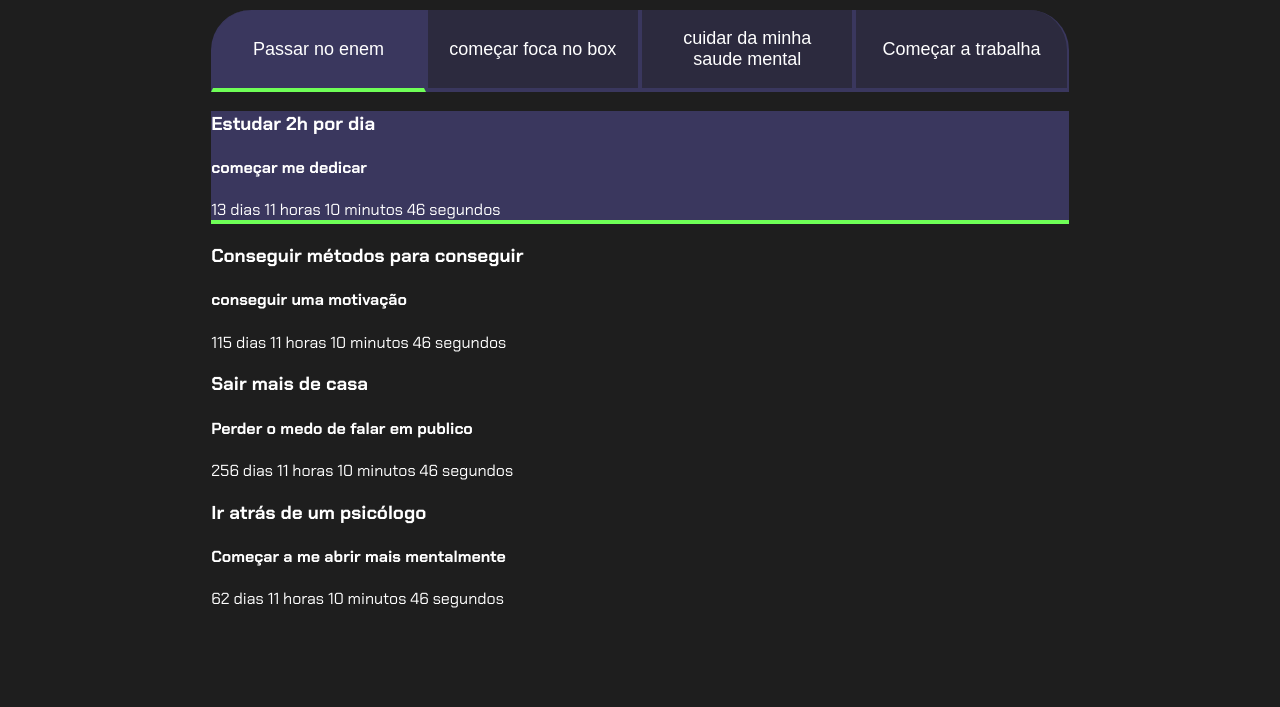
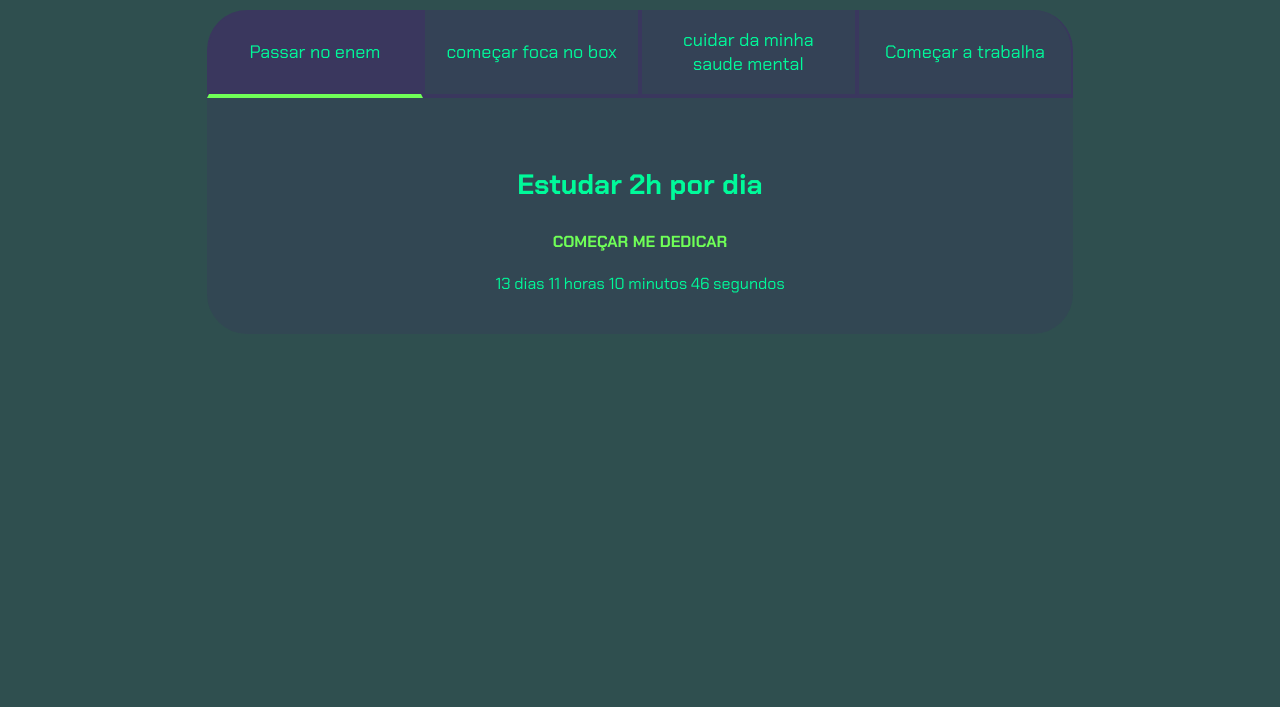
Before and after one commit to Teco01/javascript-projetos-de-vida, a plain HTML site: page index.html in a window 1280 px wide. Shown: the part 93-800 px from the top of the page. Drawn offline with Linux system fonts and the light colour scheme.

Commit message:
Update style.css

```diff
--- a/style.css
+++ b/style.css
@@ -1,9 +1,9 @@
 @import url('https://fonts.googleapis.com/css2?family=Chakra+Petch:wght@400;700&display=swap');
 
 :root {
-    --cor-de-fundo: #1E1E1E;
+    --cor-de-fundo: #2F4F4F;
     --verde: #6FFF57;
-    --branco: #FFFFFF;
+    --branco: #00FA9A;
     --botao-ativo: #3A375E;
     --botao-inativo: rgba(58, 55, 94, 0.5);
     --texto-fundo: rgba(58, 55, 94, 0.3);
@@ -36,8 +36,9 @@ body {
     color: var(--verde);
 }
 
+
 .botao {
-    font-family: "Crakra Petch", sans-serif;
+    font-family: 'Chakra Petch', sans-serif;
     background-color: var(--botao-inativo);
     color: var(--branco);
     display: flex;
@@ -60,9 +61,56 @@ body {
     display: block;
 }
 
-.ativo {
+.botao.ativo{
     background-color: var(--botao-ativo);
     border-bottom: 4px solid var(--verde);
+}
+
+.abas-textos{
+    background-color: var(--texto-fundo);
+    padding: 40px;
+    border-radius: 0 0 40px 40px;
+}
+.aba-conteudo.ativo{
+    display:block;
+}
+
+.aba-conteudo{
+    display: none;
+}
+
+.aba-conteudo-titulo-principal{
+    font-size: 28px;
+    text-align: center;
+}
+.aba-conteudo-titulo-secundario{
+    text-align: center;
+    color: var(--verde);
+    text-transform: uppercase;
+}
+
+.contador{
+    display:flex;
+    justify-content: center;
+    flex-wrap: wrap;
+}
+.contador-digito{
+    padding: 0 16px;
+    text-align: center;
+    min-width: 100px;
+}
+
+.contador-digito-numero{
+    font-size: 80px;
+    margin: 0;
+
+}
+
+.contador-digito-texto{
+    color: var(--verde);
+    font-size: 20px;
+    margin: 0;
+
 }
 
 @media screen and (min-width: 768px) {
```
